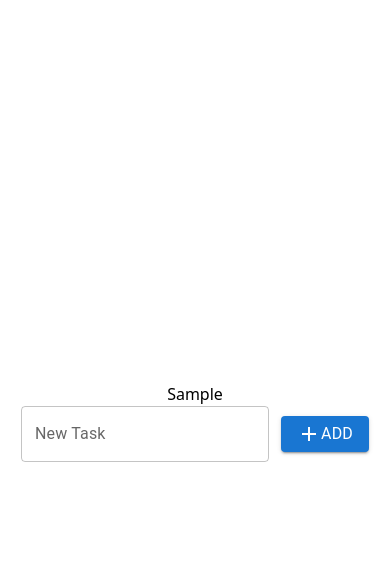
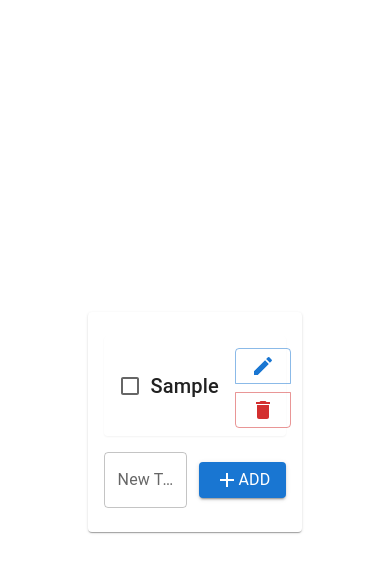
Before and after one commit to OSUMed/todolist-srikanth-userstories, a React (Create React App) app in the folder todolist-userstories/: page / in a window 390 px wide. Both pictures are taken after typing "Sample" into the empty fields and a click on the button "ADD". Shown: the top 572 px of the page. Built offline with nearby package versions, Linux system fonts and the light colour scheme.

Commit message:
Implement ToDoList skeleton with styled button arrangement and delete functionality
- Create basic structure of ToDoList component
- Style and arrange action buttons (update, delete) responsively
- Add delete functionality for tasks

```diff
--- a/todolist-userstories/src/components/ToDoList.jsx
+++ b/todolist-userstories/src/components/ToDoList.jsx
@@ -1,8 +1,29 @@
 import React, { useEffect, useState } from "react";
 import ToDoAddForm from "./ToDoAddForm";
+import {
+  List,
+  ListItem,
+  Button,
+  Typography,
+  Card,
+  CardContent,
+  Box,
+  Checkbox,
+  ButtonGroup,
+  IconButton,
+  FormGroup,
+  FormControlLabel,
+} from "@mui/material";
+import EditIcon from "@mui/icons-material/Edit";
+import DeleteIcon from "@mui/icons-material/Delete";
+import ArrowUpwardIcon from "@mui/icons-material/ArrowUpward";
+import ArrowDownwardIcon from "@mui/icons-material/ArrowDownward";
 
 const ToDoList = () => {
   const [toDoList, setToDoList] = useState([]);
+  const [finishedTasks, setFinishedTasks] = useState([]);
+
+  // Local Storage Logic:
   useEffect(() => {
     const toDoListString = localStorage.getItem("toDoList");
     setToDoList(JSON.parse(toDoListString) || []);
@@ -12,17 +33,118 @@ const ToDoList = () => {
     localStorage.setItem("toDoList", toDoListJSON);
   }, [toDoList]);
 
+  // CRUD Logic:
+  const handleMoveUpList = (taskId) => {};
+  const handleMoveDownList = (taskId) => {};
+  const handleUpdateTask = (taskId) => {};
+  const handleDeleteTask = (taskId) => {
+    setToDoList((prevToDoList) => {
+      return prevToDoList.filter((task) => task.id !== taskId);
+    });
+  };
+
+  const isTaskCompleted = (taskId) => finishedTasks.includes(taskId);
+  const handleCheckBoxToggle = (taskId) => {
+    // if completed task is toggled again, remove it from the finishedTasks array
+    if (isTaskCompleted(taskId)) {
+      setFinishedTasks((prevFinishedTasks) =>
+        prevFinishedTasks.filter((id) => id !== taskId)
+      );
+      return;
+    }
+    setFinishedTasks((prevFinishedTasks) => [...prevFinishedTasks, taskId]);
+  };
+
   return (
-    <div className="h-screen flex flex-col justify-center items-center">
-      {toDoList.map((task) => {
-        return (
-          <div key={task.id}>
-            <p>{task.taskName}</p>
-          </div>
-        );
-      })}
-      <ToDoAddForm setToDoList={setToDoList} />
-    </div>
+    <Box className="h-screen flex flex-col justify-center items-center">
+      <Card className="w-[60%] ">
+        <CardContent>
+          <List>
+            {toDoList.map((task) => (
+              <Box className="group" key={task.id}>
+                <ListItem className="group-hover:bg-gray-200 rounded shadow-sm p-2 mb-2 ">
+                  <Box
+                    className="flex flex-grow"
+                    onClick={() => handleCheckBoxToggle(task.id)}
+                  >
+                    <FormGroup>
+                      <FormControlLabel
+                        control={
+                          <Checkbox
+                            checked={isTaskCompleted(task.id)}
+                            disableRipple
+                            onClick={() => handleCheckBoxToggle(task.id)}
+                          />
+                        }
+                        label={
+                          <Typography
+                            variant="h6"
+                            className={`text-center ${
+                              finishedTasks.includes(task.id)
+                                ? "line-through"
+                                : ""
+                            }`}
+                          >
+                            {task.taskName}
+                          </Typography>
+                        }
+                      />
+                    </FormGroup>
+                  </Box>
+
+                  <Box className="flex items-end">
+                    <Box>
+                      <ButtonGroup
+                        variant="text"
+                        aria-label="text button group"
+                        orientation="vertical"
+                        className="space-y-2"
+                      >
+                        <Button
+                          variant="outlined"
+                          onClick={() => handleUpdateTask(task.id)}
+                        >
+                          <Typography className="hidden md:block">
+                            Update
+                          </Typography>
+                          <EditIcon />
+                        </Button>
+                        <Button
+                          color="error"
+                          variant="outlined"
+                          onClick={() => handleDeleteTask(task.id)}
+                        >
+                          <Typography className="hidden md:block">
+                            Delete
+                          </Typography>
+                          <DeleteIcon />
+                        </Button>
+                      </ButtonGroup>
+                    </Box>
+                    <Box className="h-full flex flex-col">
+                      <IconButton
+                        class="text-gray-400 hover:text-gray-600 focus:text-gray-600 active:text-gray-800 p-2"
+                        onClick={() => handleMoveUpList(task.id)}
+                      >
+                        <ArrowUpwardIcon />
+                      </IconButton>
+                      <IconButton
+                        class="text-gray-400 hover:text-gray-600 focus:text-gray-600 active:text-gray-800 p-2"
+                        onClick={() => handleMoveDownList(task.id)}
+                      >
+                        <ArrowDownwardIcon />
+                      </IconButton>
+                    </Box>
+                  </Box>
+                </ListItem>
+              </Box>
+            ))}
+          </List>
+
+          <ToDoAddForm setToDoList={setToDoList} />
+        </CardContent>
+      </Card>
+    </Box>
   );
 };
 
```
